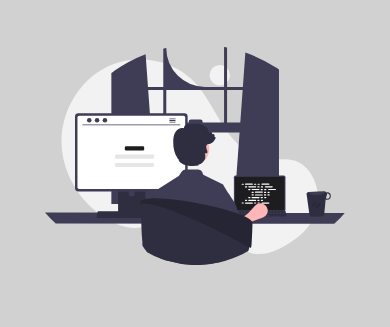
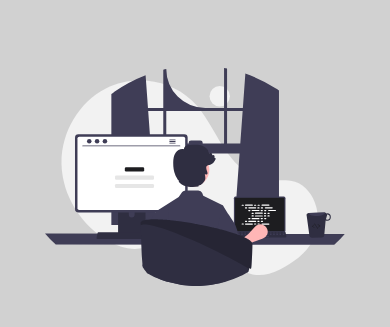
Before and after one commit to bywillsilva/me, a plain HTML site: page index.html in a window 390 px wide. Shown: the part 82-409 px from the top of the page. Drawn offline with Linux system fonts and the light colour scheme.

Commit message:
Atualizando mobile

```diff
--- a/css/Home.css
+++ b/css/Home.css
@@ -32,12 +32,12 @@
 
 @media (max-width: 915px) {
     .home {
-        height: 90vh !important;
+        height: 95vh !important;
     }
 
     .home > section {
         flex-wrap: wrap-reverse;
-        height: 80vh !important;
+        height: 85vh !important;
         align-items: flex-start;
     }
 
```
